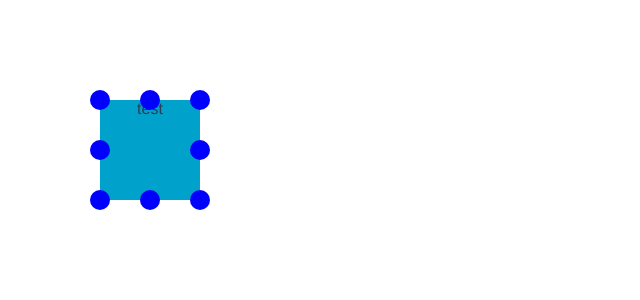
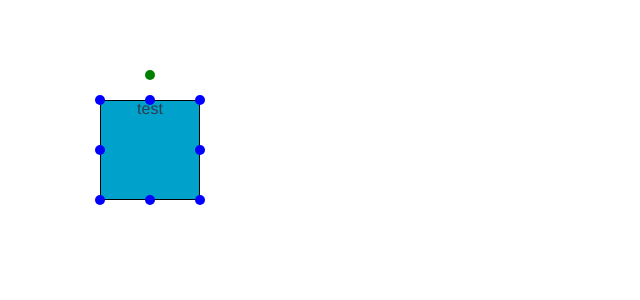
Before and after one commit to limichange/yuki, a Vue app: page / in a window 1280 px wide. Shown: the top 300 px of the page, without its empty margins (0-640 px from the left). Built offline with nearby package versions, Linux system fonts and the light colour scheme.

Commit message:
update style

```diff
--- a/src/YukiDraggable.vue
+++ b/src/YukiDraggable.vue
@@ -19,6 +19,7 @@
     <div class="point left bottom"></div>
     <div class="point center bottom"></div>
     <div class="point right bottom"></div>
+    <div class="point center out"></div>
   </div>
 </template>
 
@@ -61,12 +62,43 @@
 </script>
 
 <style lang="scss" scoped>
+  $line-width: 1px;
+
   .line {
-    width: 100%;
+    background: #000;
+    position: absolute;
+
+    &.out {
+
+    }
+    &.top {
+      left: 0;
+      top: 0;
+      width: 100%;
+      height: $line-width;
+    }
+    &.right {
+      right: 0;
+      top: 0;
+      width: $line-width;
+      height: 100%;
+    }
+    &.left {
+      left: 0;
+      top: 0;
+      width: $line-width;
+      height: 100%;
+    }
+    &.bottom {
+      left: 0;
+      bottom: 0;
+      width: 100%;
+      height: $line-width;
+    }
   }
 
-  $point-width: 20px;
-  $point-height: 20px;
+  $point-width: 10px;
+  $point-height: 10px;
 
   $point-width-half: $point-width / 2;
   $point-height-half: $point-height / 2;
@@ -78,6 +110,10 @@
     background: blue;
     border-radius: $point-width;
 
+    &.out {
+      background: green;
+      top: -30px;
+    }
     &.top {
       top: - $point-height-half;
     }
```
